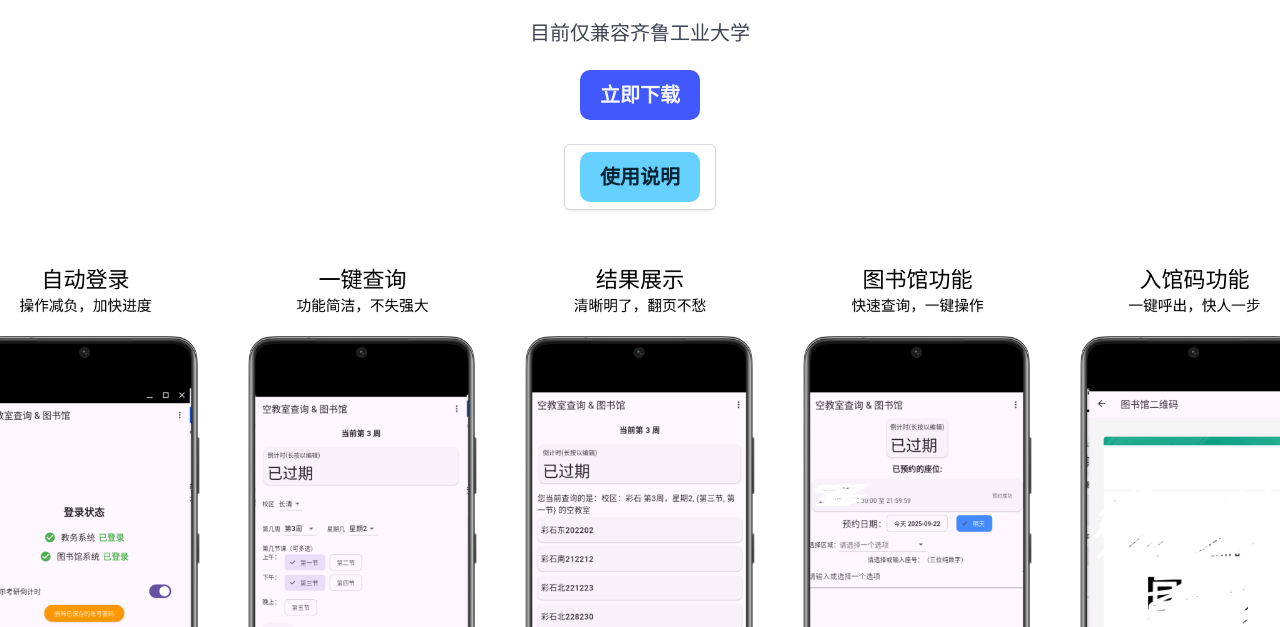
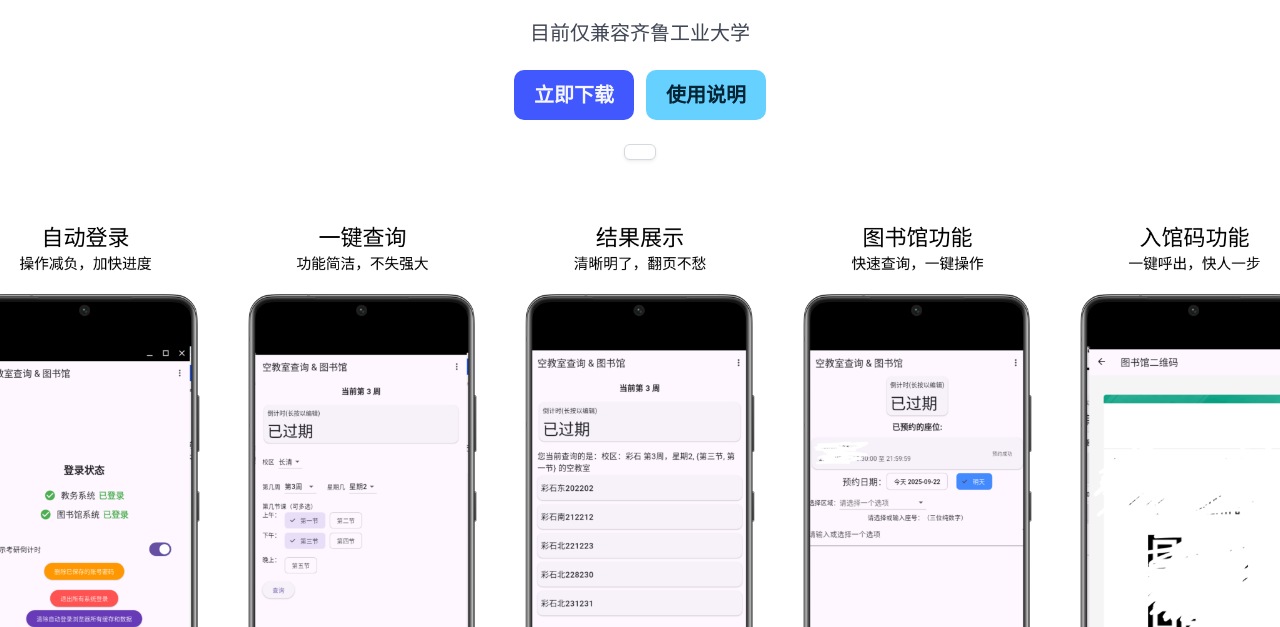
Before and after one commit to Matt-wzy/emptyclassroomapp-webpage, a plain HTML site: page index.html in a window 1280 px wide. Shown: the part 173-800 px from the top of the page. Drawn offline with nearby package versions, Linux system fonts and the light colour scheme.

Commit message:
Refactor button layout in index.html

```diff
--- a/index.html
+++ b/index.html
@@ -48,13 +48,14 @@
         <a class="button is-link is-medium" href="assets/空教室、图书馆V1.0.4.apk" target="_blank">
           <strong>立即下载</strong>
         </a>
+                        <a class="button is-info is-medium" href="https://ocn90dbh1aka.feishu.cn/wiki/DbspwEN74ioHy7k8VAfcIHUEnpg?from=from_copylink" target="_blank">
+          <strong>使用说明</strong>
+        </a>
       </div>
 
-      <button class="button is-centered">
-                <a class="button is-info is-medium" href="https://ocn90dbh1aka.feishu.cn/wiki/DbspwEN74ioHy7k8VAfcIHUEnpg?from=from_copylink" target="_blank">
-          <strong>使用说明</strong>
-        </a>
-      </button>
+      <div class="button is-centered">
+
+      </div>
 
       <div class="columns is-centered is-vcentered is-desktop my-5">
 
```
